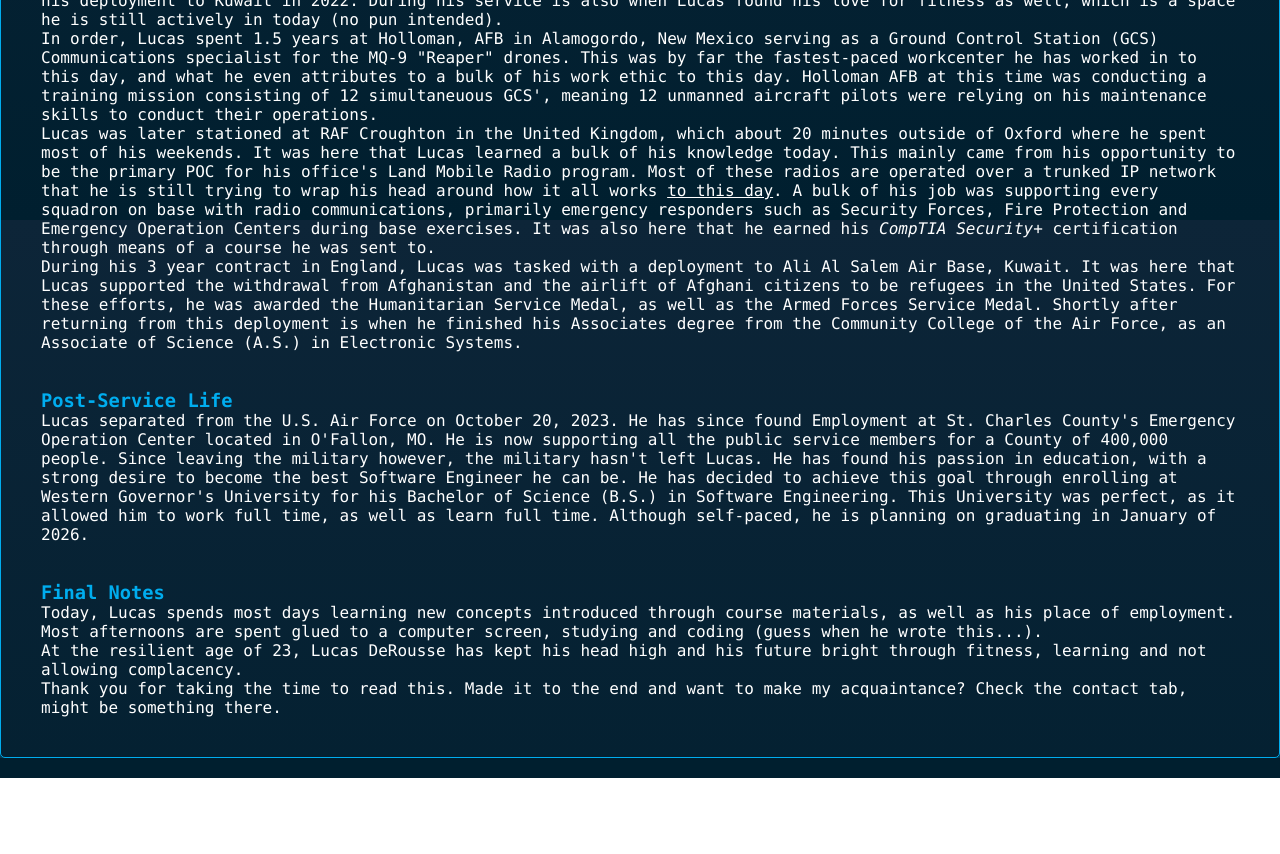
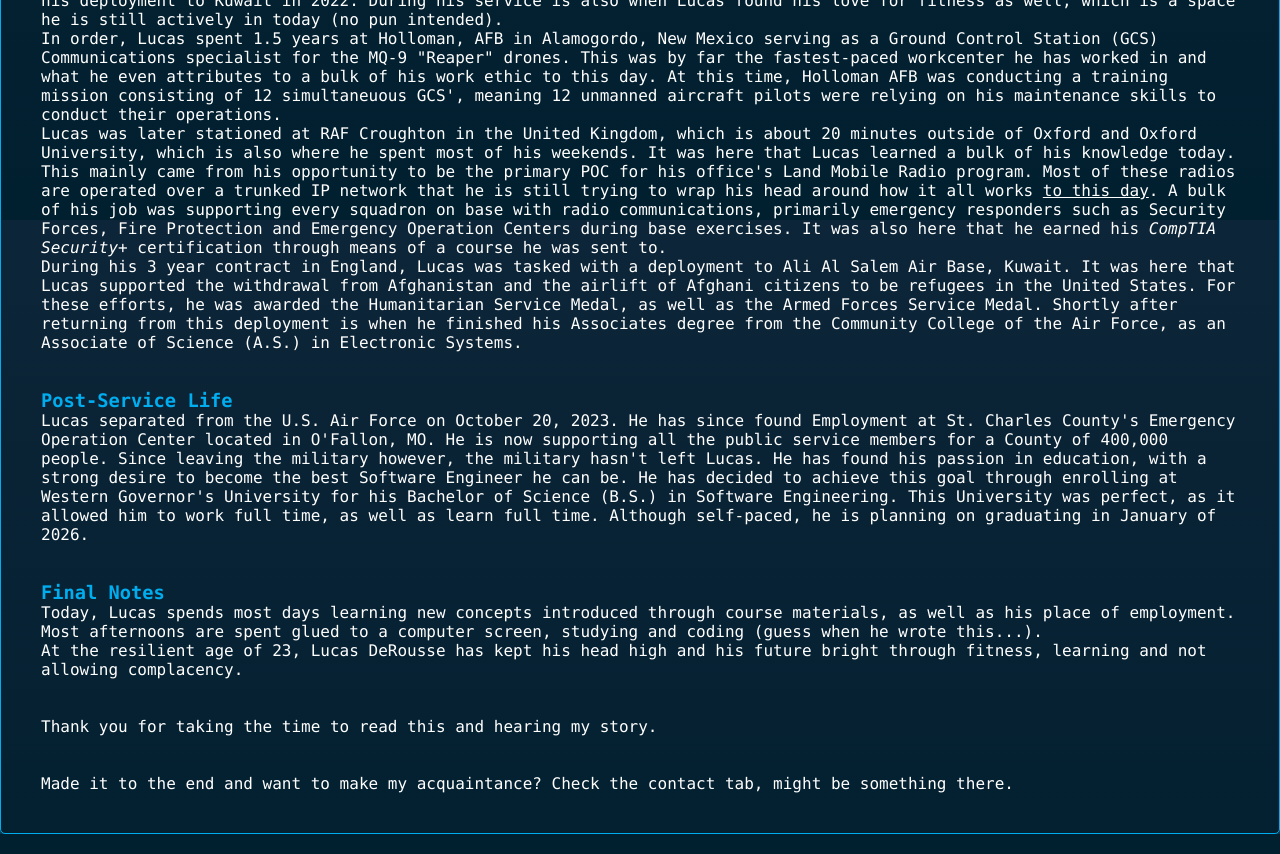
Before and after one commit to lucasderousse/lucasderousse.github.io, a plain HTML site: page about.html in a window 1280 px wide. Shown: the part 580-1434 px from the top of the page. Before the commit the page ends 1358 px from the top, so only its background shows below. Drawn offline with Linux system fonts and the light colour scheme.

Commit message:
Editing and formatting on the about section.

```diff
--- a/about.html
+++ b/about.html
@@ -32,13 +32,13 @@
         <h3>Military Service</h3>
         <p>Rather than going to college after High School, Lucas opted to join the top 1% of the nation and joined the United States Air Force as a Cyber Defense Airman. He had joined the inactive reserves between his junior and senior year of High School at the age of 17.</p><br>
         <p>During his 5 year term of service, Airman DeRousse was awarded the <em>Armed Forces Service Medal</em>, as well as the <em>Humanitarian Service Medal</em> for his efforts during his deployment to Kuwait in 2022. During his service is also when Lucas found his love for fitness as well, which is a space he is still actively in today (no pun intended).</p>
-        <p>In order, Lucas spent 1.5 years at Holloman, AFB in Alamogordo, New Mexico serving as a Ground Control Station (GCS) Communications specialist for the MQ-9 "Reaper" drones. This was by far the fastest-paced workcenter he has worked in to this day, and what he even attributes to a bulk of his work ethic to this day. Holloman AFB at this time was conducting a training mission consisting of 12 simultaneuous GCS', meaning 12 unmanned aircraft pilots were relying on his maintenance skills to conduct their operations.</p>
-        <p>Lucas was later stationed at RAF Croughton in the United Kingdom, which about 20 minutes outside of Oxford where he spent most of his weekends. It was here that Lucas learned a bulk of his knowledge today. This mainly came from his opportunity to be the primary POC for his office's Land Mobile Radio program. Most of these radios are operated over a trunked IP network that he is still trying to wrap his head around how it all works <u>to this day</u>. A bulk of his job was supporting every squadron on base with radio communications, primarily emergency responders such as Security Forces, Fire Protection and Emergency Operation Centers during base exercises. It was also here that he earned his <em>CompTIA Security+</em> certification through means of a course he was sent to.</p>
+        <p>In order, Lucas spent 1.5 years at Holloman, AFB in Alamogordo, New Mexico serving as a Ground Control Station (GCS) Communications specialist for the MQ-9 "Reaper" drones. This was by far the fastest-paced workcenter he has worked in and what he even attributes to a bulk of his work ethic to this day. At this time, Holloman AFB was conducting a training mission consisting of 12 simultaneuous GCS', meaning 12 unmanned aircraft pilots were relying on his maintenance skills to conduct their operations.</p>
+        <p>Lucas was later stationed at RAF Croughton in the United Kingdom, which is about 20 minutes outside of Oxford and Oxford University, which is also where he spent most of his weekends. It was here that Lucas learned a bulk of his knowledge today. This mainly came from his opportunity to be the primary POC for his office's Land Mobile Radio program. Most of these radios are operated over a trunked IP network that he is still trying to wrap his head around how it all works <u>to this day</u>. A bulk of his job was supporting every squadron on base with radio communications, primarily emergency responders such as Security Forces, Fire Protection and Emergency Operation Centers during base exercises. It was also here that he earned his <em>CompTIA Security+</em> certification through means of a course he was sent to.</p>
         <p>During his 3 year contract in England, Lucas was tasked with a deployment to Ali Al Salem Air Base, Kuwait. It was here that Lucas supported the withdrawal from Afghanistan and the airlift of Afghani citizens to be refugees in the United States. For these efforts, he was awarded the Humanitarian Service Medal, as well as the Armed Forces Service Medal. Shortly after returning from this deployment is when he finished his Associates degree from the Community College of the Air Force, as an Associate of Science (A.S.) in Electronic Systems.</p><br><br>
         <h3>Post-Service Life</h3>
         <p>Lucas separated from the U.S. Air Force on October 20, 2023. He has since found Employment at St. Charles County's Emergency Operation Center located in O'Fallon, MO. He is now supporting all the public service members for a County of 400,000 people. Since leaving the military however, the military hasn't left Lucas. He has found his passion in education, with a strong desire to become the best Software Engineer he can be. He has decided to achieve this goal through enrolling at Western Governor's University for his Bachelor of Science (B.S.) in Software Engineering. This University was perfect, as it allowed him to work full time, as well as learn full time. Although self-paced, he is planning on graduating in January of 2026.</p><br><br>
         <h3>Final Notes</h3>
-        Today, Lucas spends most days learning new concepts introduced through course materials, as well as his place of employment. Most afternoons are spent glued to a computer screen, studying and coding (guess when he wrote this...).</p><p>At the resilient age of 23, Lucas DeRousse has kept his head high and his future bright through fitness, learning and not allowing complacency.<p>Thank you for taking the time to read this. Made it to the end and want to make my acquaintance? Check the contact tab, might be something there.</p>
+        Today, Lucas spends most days learning new concepts introduced through course materials, as well as his place of employment. Most afternoons are spent glued to a computer screen, studying and coding (guess when he wrote this...).</p><p>At the resilient age of 23, Lucas DeRousse has kept his head high and his future bright through fitness, learning and not allowing complacency.</p><br><br><p>Thank you for taking the time to read this and hearing my story.</p><br><br><p>Made it to the end and want to make my acquaintance? Check the contact tab, might be something there.</p>
     </section>
     <footer>
         <p></p>
```
